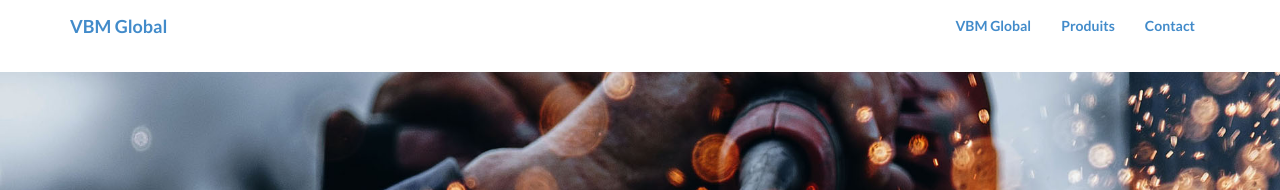
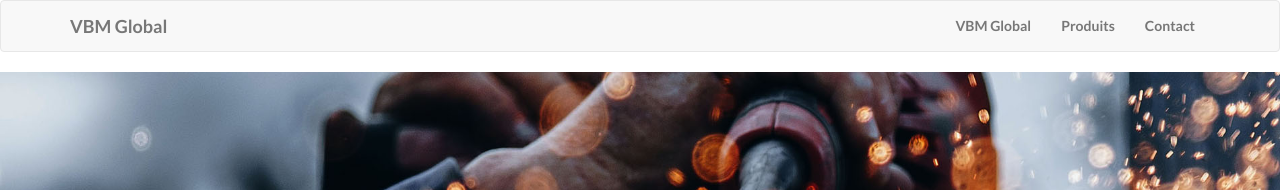
Before and after one commit to juanitito/vbm-landing, a Jekyll site: the page built from index.html, in a window 1280 px wide. Shown: the top 190 px of the page. Built offline with Jekyll 4.4.1, drawn with Linux system fonts in a browser that asks for light colours; nearby versions of some CDN libraries; library files that are not in the unit come from our copies.

Commit message:
Update header.html

```diff
--- a/_includes/header.html
+++ b/_includes/header.html
@@ -4,7 +4,7 @@
 <nav class="navbar navbar-default navbar-fixed-top" role="navigation">
 
 // -->
-<nav class="navbar navbar-dark bg-dark navbar fixed-top" role="navigation">
+<nav class="navbar navbar-default bg-dark navbar fixed-top" role="navigation">
     <div class="container">
         <!-- Brand and toggle get grouped for better mobile display -->
         <div class="navbar-header page-scroll">
```
